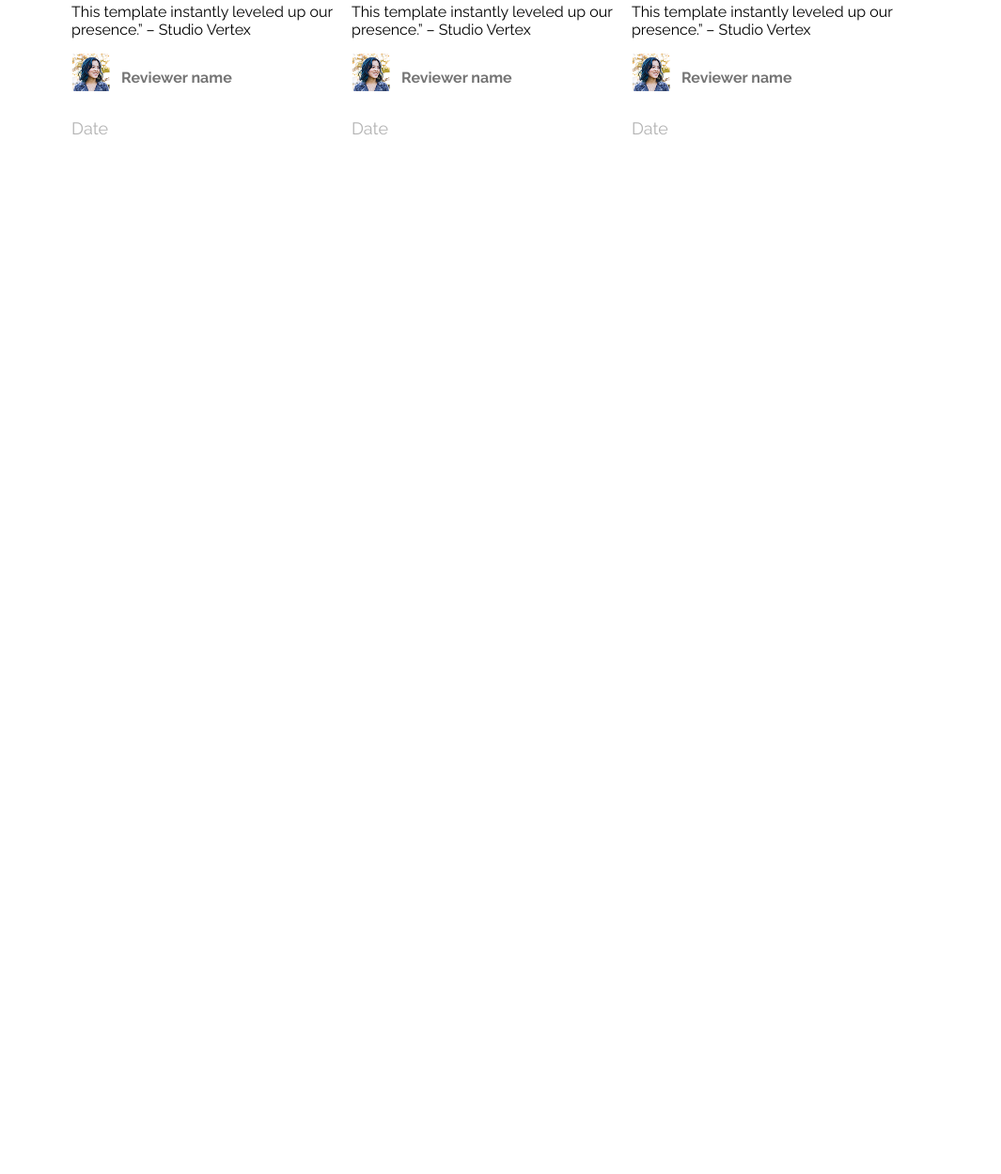
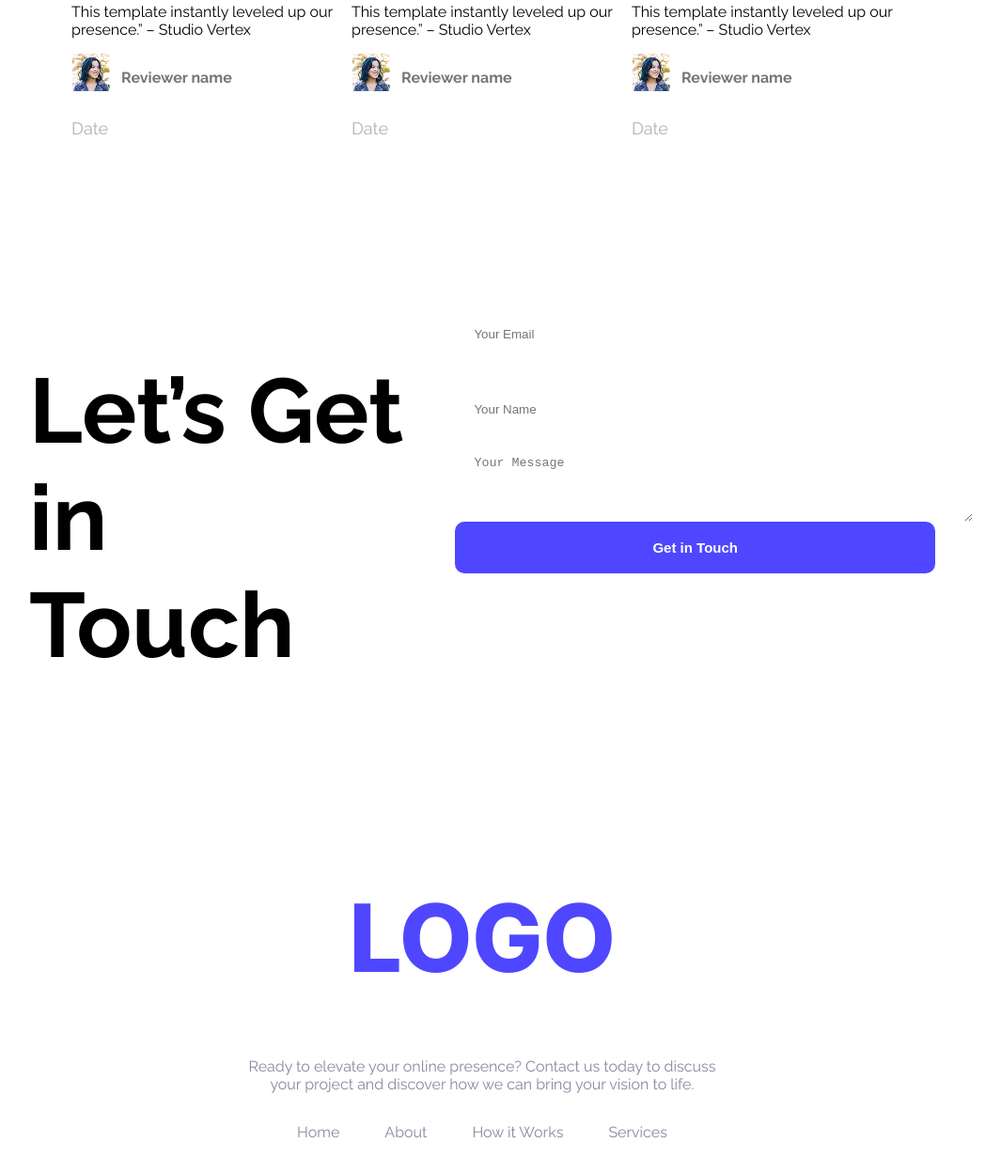
Before and after one commit to Ashikremian1/first-project, a plain HTML site: page index.html in a window 1280 px wide. Shown: the part 2067-3316 px from the top of the page at 94% size, without its empty margins (127-1192 px from the left). Before the commit the page ends 2369 px from the top, so only its background shows below. Drawn offline with Linux system fonts and the light colour scheme.

Commit message:
added footer

```diff
--- a/index.html
+++ b/index.html
@@ -150,8 +150,42 @@
             </div>
         </div>
 
+
+
     </main>
     <footer>
+
+
+        <!-- Let’s Get in Touch -->
+
+        <div class="footer-column">
+            <h1 class="footer-title">Let’s Get in <br>Touch</h1>
+
+        <div class="form"></div>
+        <form action="">
+            <input type="text" name="" id="" placeholder="Your Email">
+            <input type="text" name="" id="" placeholder="Your Name">
+            <textarea name="" id="" cols="30" rows="10" placeholder="Your Message"></textarea>
+            <input class="btn-style-3" type="submit" value="Get in Touch">
+        </form>
+        </div>
+
+
+
+        <!-- LOGO -->
+
+        <div class="logo-2">
+            <h1 class="logo-2-1 text-color-1 inter-normal">LOGO</h1>
+            <p class="last-2">Ready to elevate your online presence? Contact us today to discuss <br> your project and discover how we can bring your vision to life.</p>
+            <div class="last">
+                <p>Home</p>
+                <p>About</p>
+                <p>How it Works</p>
+                <p>Services</p>
+            </div>
+
+        </div>
+
 
     </footer>
 
--- a/styles/styles.css
+++ b/styles/styles.css
@@ -58,6 +58,17 @@ nav {
     padding: 12px 36px;
     border: none;
 }
+
+.btn-style-3{
+    background-color: #4E47FF;
+    font-weight: 600;
+    color: white;
+    font-size: 15px;
+    border-radius: 10px;
+    padding: 19px 210px;
+    border: none;
+}
+
 
 .btn-style-2 {}
 
@@ -198,3 +209,51 @@ nav {
     gap: 12px;
     padding-bottom: 0px;
 }
+
+
+/* Footer */
+
+.footer-column{
+    display: flex;
+    justify-content: space-around;
+    margin: 150px;
+}
+
+.footer-title{
+    font-size: 97px;
+    font-weight: bold;
+}
+
+footer input[type="text"], footer input[type="email"] , footer textarea{
+    height: 60px;
+    border-radius: 5px;
+    background-color: white;
+    display: block;
+    width: 100%;
+    padding: 10px 20px;
+    border:#757575
+}
+
+.logo-2{
+    text-align: center;
+}
+
+
+
+.last{
+    display: flex;
+    gap: 48px;
+    color: #8987A1;
+    justify-content: center;
+    margin-bottom: 150px;
+
+}
+
+.logo-2-1{
+    font-size: 100px;
+    font-weight: 800;
+}
+
+.last-2{
+    color: #8987A1;
+}
```
